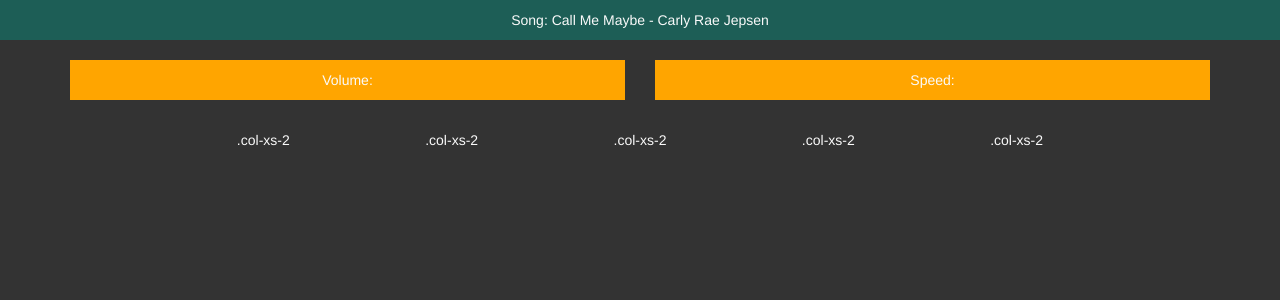
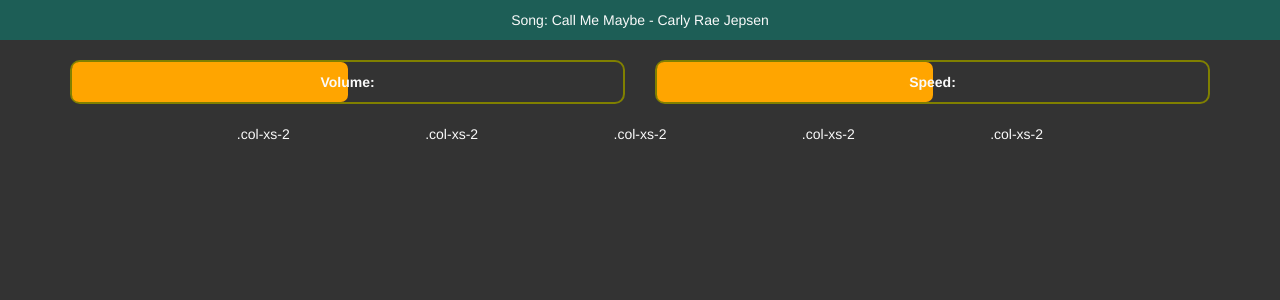
Before and after one commit to mitchellgu/Falangafone, a Flask app: page / in a window 1280 px wide. Shown: the part 80-380 px from the top of the page. Run offline with Flask 2, Linux system fonts and the light colour scheme; parts of the project's set-up code (start-up, migrations or seed data) failed here and were passed over; some libraries are stand-ins or nearby versions.

Commit message:
sliders work!

```diff
--- a/static/main.js
+++ b/static/main.js
@@ -5,9 +5,11 @@
    setTimeout(function() {
        $.ajax({ url: "http://131a46b7.ngrok.com/params", success: function(data) {
             $("#volume").text(data.volume);
+            $("#volume-bar").css("width", data.volume + "%");
             $("#speed").text(data.speed)
+            $("#speed-bar").css("width", String(parseInt(data.speed)/2.0) + "%");
        }, dataType: "json", complete: poll });
-    }, 250);
+    }, 150);
 })();
 
 });
--- a/static/styles.css
+++ b/static/styles.css
@@ -34,11 +34,30 @@
     margin-top: 20px;
 }
 
-.horizontal-bar p {
+.horizontal-bar {
+    position: relative;
+}
+
+.horizontal-bar div {
+    border: 2px solid olive;
+    border-radius: 10px;
+}
+
+.horizontal-bar div div {
+    border: none;
     margin: 0;
-    padding: 10px;
+    padding: 20px;
+    width: 50%;
     background-color: orange;
-    margin-bottom: 10px;
+    border-radius: 7px;
+    transition: width .5s;
+}
+
+.horizontal-bar label {
+    position: absolute;
+    width: 100%;
+    left: 0;
+    top: 12px;
 }
 
 #equalizer {
--- a/templates/index.html
+++ b/templates/index.html
@@ -30,10 +30,10 @@
   <section class="container content">
     <div class="row row-centered">
       <div class="col-sm-6 horizontal-bar">
-        <p class="">Volume: <span id="volume"></span></p>
+        <div><div id="volume-bar"></div></div><label>Volume: <span id="volume"></span></label>
       </div>
       <div class="col-sm-6 horizontal-bar">
-        <p class="">Speed: <span id="speed"></span></p>
+        <div><div id="speed-bar"></div></div><label>Speed: <span id="speed"></span></label>
       </div>
     </div>
     <div id="equalizer" class="row row-centered">
```
